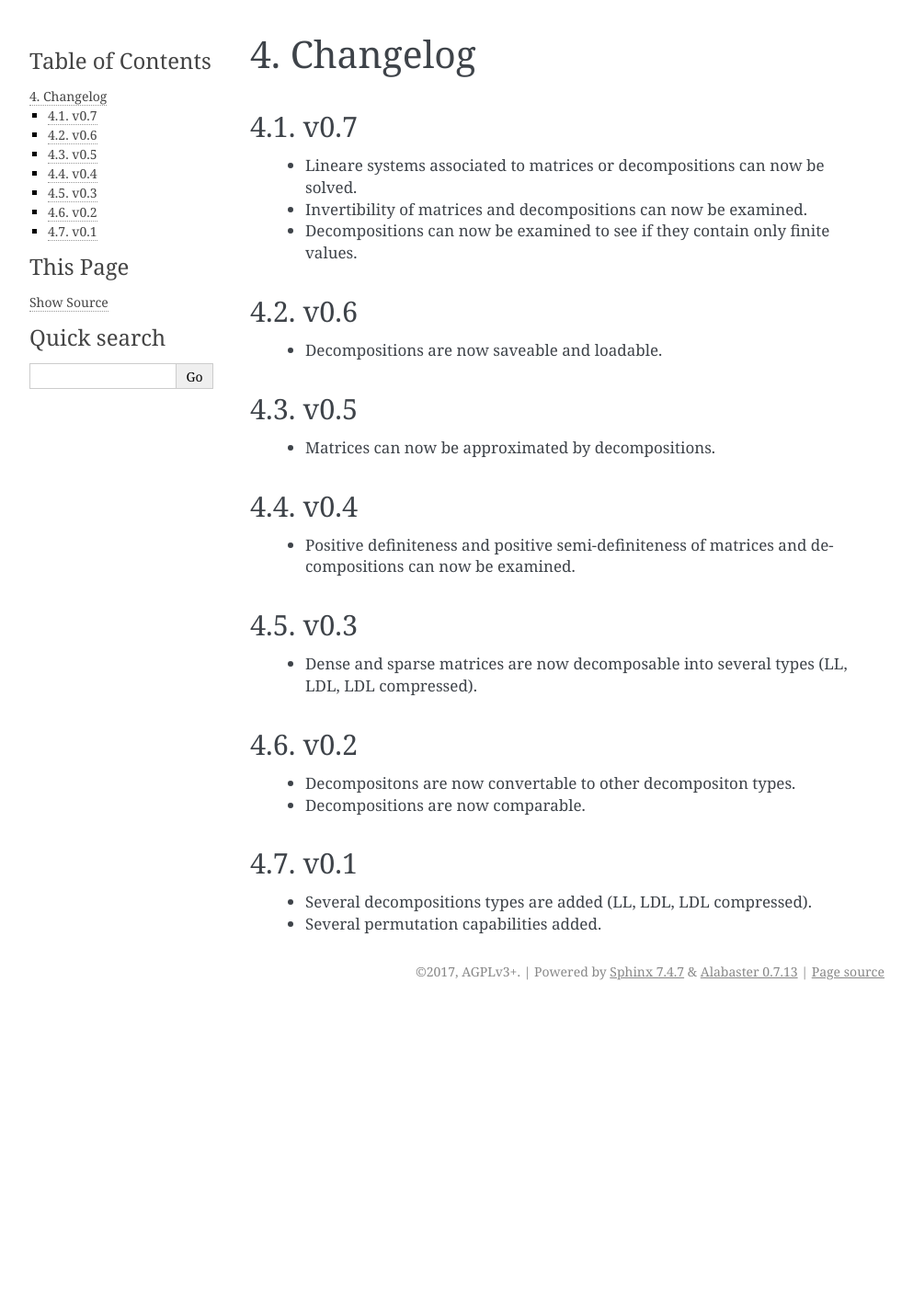
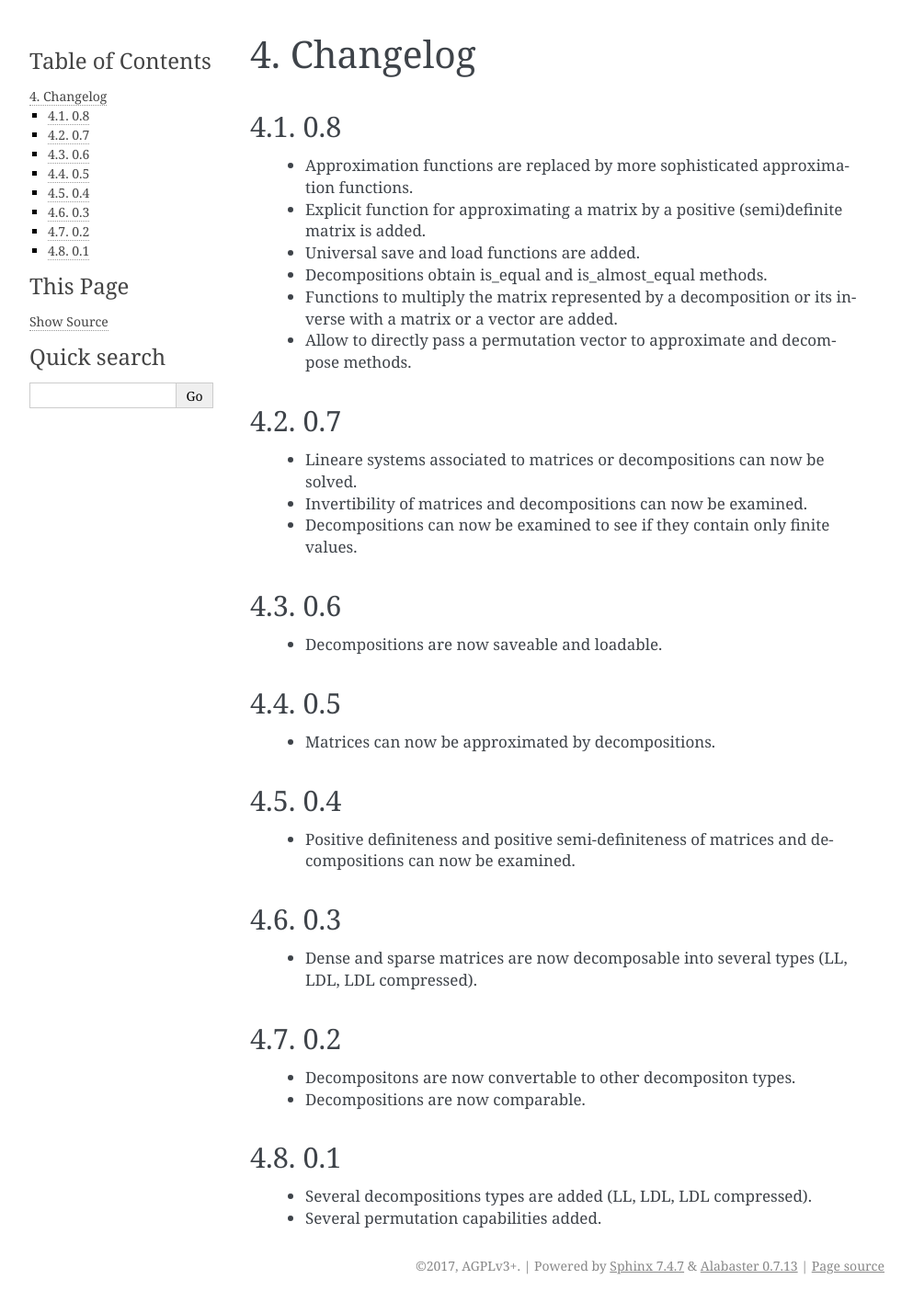
Before and after one commit to jor-/matrix-decomposition, a Sphinx documentation site: the page built from doc/source/changelog.rst, in a window 1280 px wide. Shown: the whole page at 92% size, without its empty margins (148-1141 px from the left). Built offline with Sphinx 7.4.7, drawn with Linux system fonts in a browser that asks for light colours; before the commit the page ends 1096 px from its top, so only the background shows below that.

Commit message:
DOC: SPHINX: changelog updated for version 0.8

```diff
--- a/doc/source/changelog.rst
+++ b/doc/source/changelog.rst
@@ -1,41 +1,50 @@
 Changelog
 =========
 
+0.8
+---
+    * Approximation functions are replaced by more sophisticated approximation functions.
+    * Explicit function for approximating a matrix by a positive (semi)definite matrix is added.
+    * Universal save and load functions are added.
+    * Decompositions obtain is_equal and is_almost_equal methods.
+    * Functions to multiply the matrix represented by a decomposition or its inverse with a matrix or a vector are added.
+    * Allow to directly pass a permutation vector to approximate and decompose methods.
 
-v0.7
-----
+
+0.7
+---
     * Lineare systems associated to matrices or decompositions can now be solved.
     * Invertibility of matrices and decompositions can now be examined.
     * Decompositions can now be examined to see if they contain only finite values.
 
 
-v0.6
-----
+0.6
+---
     * Decompositions are now saveable and loadable.
 
 
-v0.5
-----
+0.5
+---
     * Matrices can now be approximated by decompositions.
 
 
-v0.4
-----
+0.4
+---
     * Positive definiteness and positive semi-definiteness of matrices and decompositions can now be examined.
 
 
-v0.3
-----
+0.3
+---
     * Dense and sparse matrices are now decomposable into several types (LL, LDL, LDL compressed).
 
 
-v0.2
-----
+0.2
+---
     * Decompositons are now convertable to other decompositon types.
     * Decompositions are now comparable.
 
 
-v0.1
-----
+0.1
+---
     * Several decompositions types are added (LL, LDL, LDL compressed).
     * Several permutation capabilities added.
```
